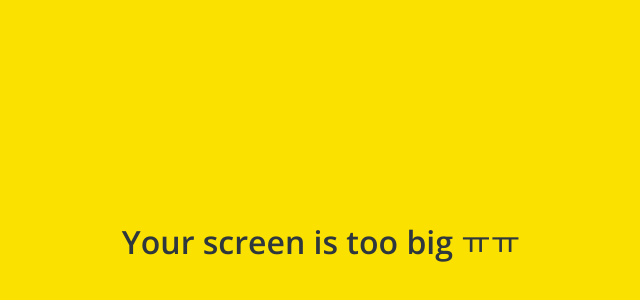
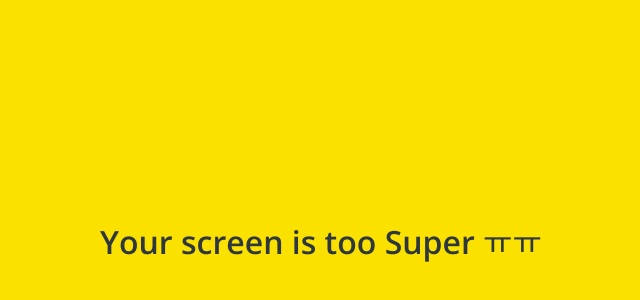
Before and after one commit to shinsanghue/kokoa-clone-2023, a plain HTML site: page friends.html in a window 1280 px wide. Shown: the part 158-458 px from the top of the page, without its empty margins (319-959 px from the left). Drawn offline with nearby package versions, Linux system fonts and the light colour scheme; a web font is replaced by a local one.

Commit message:
Big -> Super

```diff
--- a/friends.html
+++ b/friends.html
@@ -109,7 +109,7 @@
     </div>
 
     <div id="no-mobile">
-      <span>Your screen is too big ㅠㅠ</span>
+      <span>Your screen is too Super ㅠㅠ</span>
     </div>
 
     <script
```
